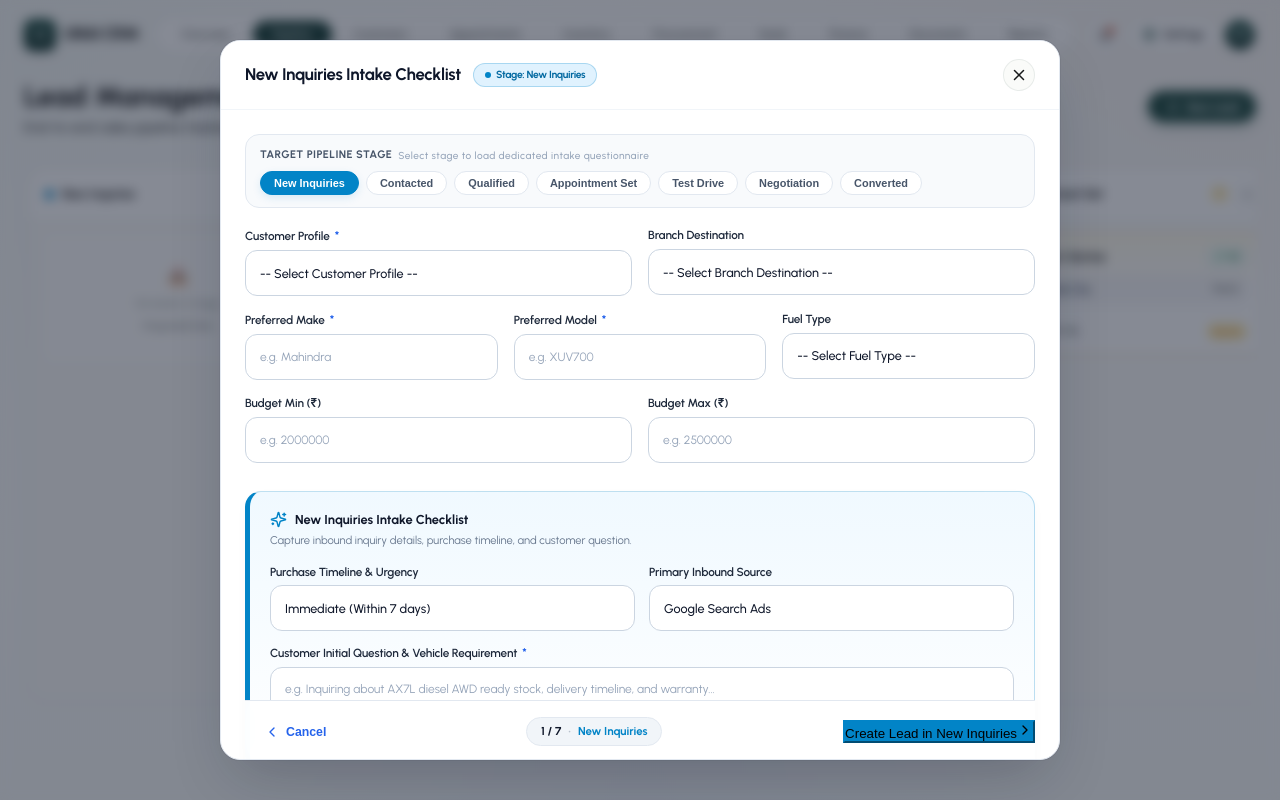
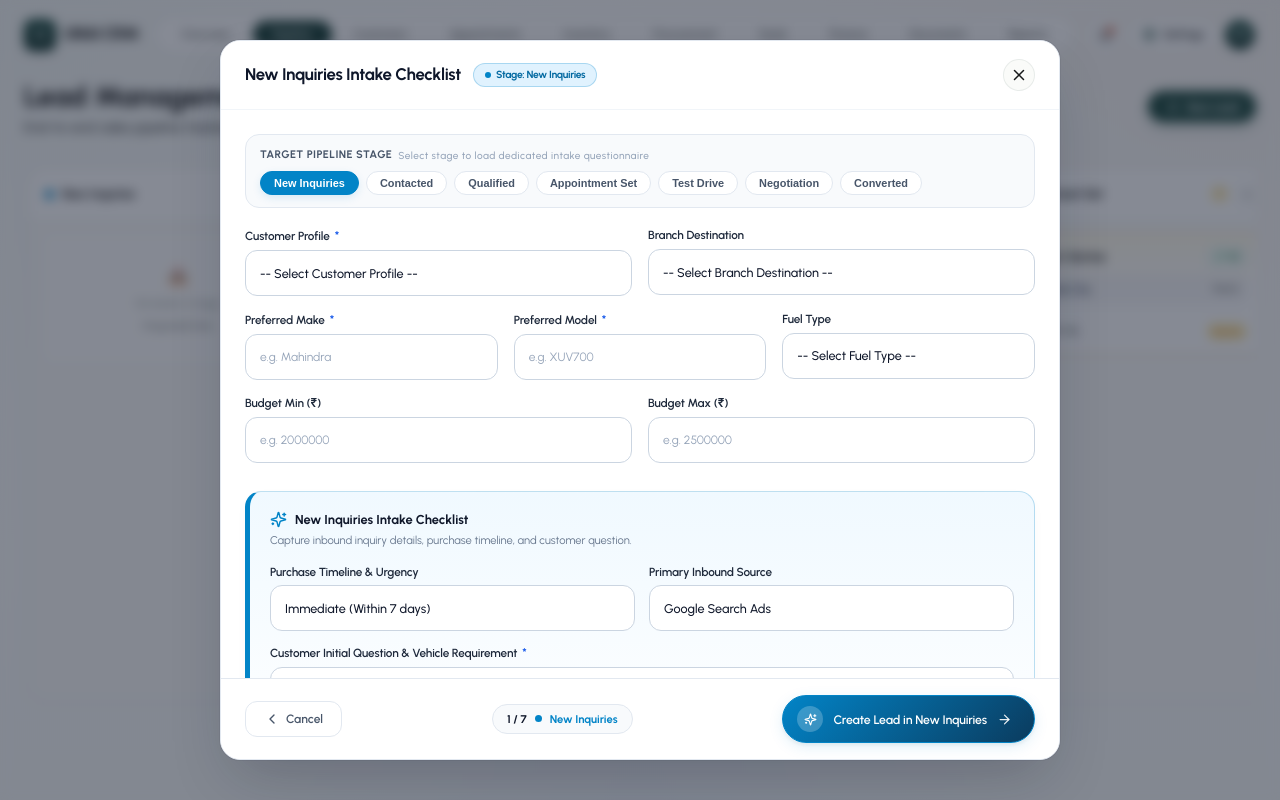
Before and after one commit to Anjalipatel1526/CRMNEW, a Next.js app in the folder apps/web/: page /crm/leads in a window 1280 px wide. Both pictures are taken after a click on the button "New Lead". Built offline with nearby package versions, Linux system fonts and the light colour scheme.

Commit message:
fix(crm/leads): anchor footer outside modal body with unique submit button design to eliminate overlap and overlay

```diff
--- a/apps/web/src/app/crm/leads/page.tsx
+++ b/apps/web/src/app/crm/leads/page.tsx
@@ -726,8 +726,44 @@ export default function LeadsPage() {
                 </span>
               </div>
             }
+            footer={
+              <div className="unique-modal-footer-bar">
+                <button
+                  type="button"
+                  className="unique-btn-cancel"
+                  onClick={() => setIsNewLeadModalOpen(false)}
+                >
+                  <ChevronLeft size={16} />
+                  <span>Cancel</span>
+                </button>
+
+                <div className="unique-stage-counter-pill">
+                  <span className="step-num">{stageIndex + 1} / {stages.length}</span>
+                  <span className="step-dot" style={{ backgroundColor: currentStageConfig.accent }} />
+                  <span className="step-label" style={{ color: currentStageConfig.accent }}>
+                    {currentStageConfig.label}
+                  </span>
+                </div>
+
+                <button
+                  type="submit"
+                  form="new-lead-form"
+                  className="unique-lead-submit-btn"
+                  style={{
+                    ['--btn-accent' as any]: currentStageConfig.accent,
+                    ['--btn-glow' as any]: currentStageConfig.glow,
+                  }}
+                >
+                  <span className="btn-icon-pod">
+                    <Sparkles size={13} />
+                  </span>
+                  <span className="btn-text">Create Lead in {currentStageConfig.label}</span>
+                  <ArrowRight size={15} className="btn-arrow-icon" />
+                </button>
+              </div>
+            }
           >
-            <form onSubmit={handleCreateLead} className="inspo-form-wrapper">
+            <form id="new-lead-form" onSubmit={handleCreateLead} className="inspo-form-wrapper">
               {/* Target Pipeline Stage Gate Selector */}
               <div className="target-stage-selector-wrap">
                 <div className="target-stage-label">
@@ -942,39 +978,8 @@ export default function LeadsPage() {
                 </div>
               </div>
 
-              {/* Form Navigation Bar (Matching Image 1) */}
-              <div className="inspo-form-nav">
-                <button
-                  type="button"
-                  className="inspo-btn-back"
-                  onClick={() => setIsNewLeadModalOpen(false)}
-                >
-                  <ChevronLeft size={16} /> Cancel
-                </button>
-
-                <div className="inspo-step-badge">
-                  <span style={{ fontWeight: 700, color: '#0F172A' }}>{stageIndex + 1} / {stages.length}</span>
-                  <span style={{ opacity: 0.4 }}>•</span>
-                  <span style={{ color: currentStageConfig.accent, fontWeight: 700 }}>
-                    {currentStageConfig.label}
-                  </span>
-                </div>
-
-                <button
-                  type="submit"
-                  className="inspo-btn-next"
-                  style={{
-                    backgroundColor: currentStageConfig.accent,
-                    borderColor: currentStageConfig.accent,
-                  }}
-                >
-                  <span>Create Lead in {currentStageConfig.label}</span>
-                  <ChevronRight size={16} />
-                </button>
-              </div>
-
-              {/* Privacy & Compliance Footer */}
-              <div className="inspo-footer-compliance">
+              {/* Privacy & Compliance Notice */}
+              <div className="inspo-footer-compliance" style={{ margin: '8px 0 0 0' }}>
                 <ShieldCheck size={14} style={{ color: '#16A34A' }} />
                 <span>© 2026 UNAI CRM · All data is encrypted per our Enterprise Security Policy</span>
               </div>
--- a/apps/web/src/styles/globals.css
+++ b/apps/web/src/styles/globals.css
@@ -1733,13 +1733,13 @@ html, body {
 }
 
 .modal-footer {
-  padding: 14px 24px;
-  border-top: 1px solid #F1F5F9;
-  display: flex;
-  align-items: center;
-  justify-content: flex-end;
-  gap: 10px;
-  background: #FAFAFA;
+  padding: 16px 24px;
+  border-top: 1px solid #E2E8F0;
+  display: flex;
+  align-items: center;
+  background: #FFFFFF;
+  flex-shrink: 0;
+  z-index: 10;
 }
 
 /* ========================================================
@@ -1943,80 +1943,144 @@ html, body {
   }
 }
 
-/* Bottom Navigation Bar */
-.inspo-form-nav {
-  position: sticky;
-  bottom: -24px;
-  background: rgba(255, 255, 255, 0.98);
-  backdrop-filter: blur(10px);
+/* Unique Modal Footer Bar & Submit Button */
+.unique-modal-footer-bar {
   display: flex;
   align-items: center;
   justify-content: space-between;
-  padding: 14px 0 10px 0;
-  margin-top: 14px;
-  border-top: 1px solid #E2E8F0;
-  z-index: 20;
-}
-
-.inspo-btn-back {
-  background: transparent;
-  border: 1.5px solid transparent;
-  color: #2563EB;
+  width: 100%;
+  gap: 16px;
+  flex-wrap: wrap;
+}
+
+.unique-btn-cancel {
+  display: inline-flex;
+  align-items: center;
+  gap: 6px;
+  padding: 9px 18px;
+  border-radius: 12px;
+  border: 1.5px solid #E2E8F0;
+  background: #FFFFFF;
+  color: #475569;
+  font-family: inherit;
+  font-size: 0.86rem;
+  font-weight: 600;
+  cursor: pointer;
+  transition: all 0.18s cubic-bezier(0.16, 1, 0.3, 1);
+}
+
+.unique-btn-cancel:hover {
+  background: #F8FAFC;
+  border-color: #CBD5E1;
+  color: #0F172A;
+  transform: translateY(-1px);
+}
+
+.unique-stage-counter-pill {
+  display: inline-flex;
+  align-items: center;
+  gap: 8px;
+  padding: 6px 14px;
+  background: #F8FAFC;
+  border: 1.5px solid #E2E8F0;
+  border-radius: 999px;
+  font-size: 0.8rem;
+  font-weight: 600;
+}
+
+.unique-stage-counter-pill .step-num {
+  color: #0F172A;
+  font-weight: 700;
+}
+
+.unique-stage-counter-pill .step-dot {
+  width: 7px;
+  height: 7px;
+  border-radius: 50%;
+  display: inline-block;
+}
+
+.unique-stage-counter-pill .step-label {
+  font-weight: 700;
+}
+
+/* Unique Lead Submit Button */
+.unique-lead-submit-btn {
+  position: relative;
+  display: inline-flex;
+  align-items: center;
+  gap: 10px;
+  padding: 10px 22px 10px 14px;
+  border-radius: 999px;
+  border: 1.5px solid var(--btn-accent, #2563EB);
+  background: linear-gradient(135deg, var(--btn-accent, #2563EB) 0%, #0F172A 150%);
+  color: #FFFFFF;
+  font-family: inherit;
   font-size: 0.88rem;
   font-weight: 600;
+  letter-spacing: -0.01em;
   cursor: pointer;
-  padding: 8px 18px;
-  border-radius: 10px;
-  display: inline-flex;
-  align-items: center;
-  gap: 6px;
-  transition: all 0.15s ease;
-}
-
-.inspo-btn-back:hover {
-  background: #EFF6FF;
-  border-color: #DBEAFE;
-  color: #1D4ED8;
-}
-
-.inspo-step-badge {
-  font-size: 0.82rem;
+  box-shadow: 0 4px 16px -2px var(--btn-glow, rgba(37, 99, 235, 0.38)), 0 2px 4px rgba(0, 0, 0, 0.06);
+  transition: all 0.22s cubic-bezier(0.16, 1, 0.3, 1);
+  overflow: hidden;
+  user-select: none;
+}
+
+.unique-lead-submit-btn::before {
+  content: '';
+  position: absolute;
+  top: 0;
+  left: -100%;
+  width: 100%;
+  height: 100%;
+  background: linear-gradient(90deg, transparent, rgba(255, 255, 255, 0.28), transparent);
+  transition: 0.6s ease;
+}
+
+.unique-lead-submit-btn:hover {
+  transform: translateY(-2px);
+  box-shadow: 0 8px 24px -2px var(--btn-glow, rgba(37, 99, 235, 0.48)), 0 3px 8px rgba(0, 0, 0, 0.1);
+  filter: brightness(1.06);
+}
+
+.unique-lead-submit-btn:hover::before {
+  left: 100%;
+}
+
+.unique-lead-submit-btn:active {
+  transform: translateY(0) scale(0.98);
+}
+
+.unique-lead-submit-btn .btn-icon-pod {
+  width: 26px;
+  height: 26px;
+  border-radius: 50%;
+  background: rgba(255, 255, 255, 0.22);
+  display: flex;
+  align-items: center;
+  justify-content: center;
+  color: #FFFFFF;
+  flex-shrink: 0;
+  transition: transform 0.22s ease;
+}
+
+.unique-lead-submit-btn:hover .btn-icon-pod {
+  transform: rotate(18deg) scale(1.1);
+}
+
+.unique-lead-submit-btn .btn-text {
   font-weight: 600;
-  color: #64748B;
-  display: inline-flex;
-  align-items: center;
-  gap: 7px;
-  background: #F1F5F9;
-  padding: 5px 14px;
-  border-radius: 999px;
-  border: 1px solid #E2E8F0;
-}
-
-.inspo-btn-submit {
-  background: #2563EB;
-  border: 1.5px solid #2563EB;
+  white-space: nowrap;
+}
+
+.unique-lead-submit-btn .btn-arrow-icon {
+  color: rgba(255, 255, 255, 0.9);
+  transition: transform 0.22s cubic-bezier(0.16, 1, 0.3, 1);
+}
+
+.unique-lead-submit-btn:hover .btn-arrow-icon {
+  transform: translateX(4px);
   color: #FFFFFF;
-  font-size: 0.9rem;
-  font-weight: 600;
-  cursor: pointer;
-  padding: 10px 24px;
-  border-radius: 12px;
-  display: inline-flex;
-  align-items: center;
-  gap: 8px;
-  box-shadow: 0 4px 14px rgba(37, 99, 235, 0.3);
-  transition: all 0.18s cubic-bezier(0.16, 1, 0.3, 1);
-}
-
-.inspo-btn-submit:hover {
-  background: #1D4ED8;
-  border-color: #1D4ED8;
-  transform: translateY(-1px);
-  box-shadow: 0 6px 18px rgba(37, 99, 235, 0.4);
-}
-
-.inspo-btn-submit:active {
-  transform: translateY(0);
 }
 
 .inspo-footer-compliance {
```
